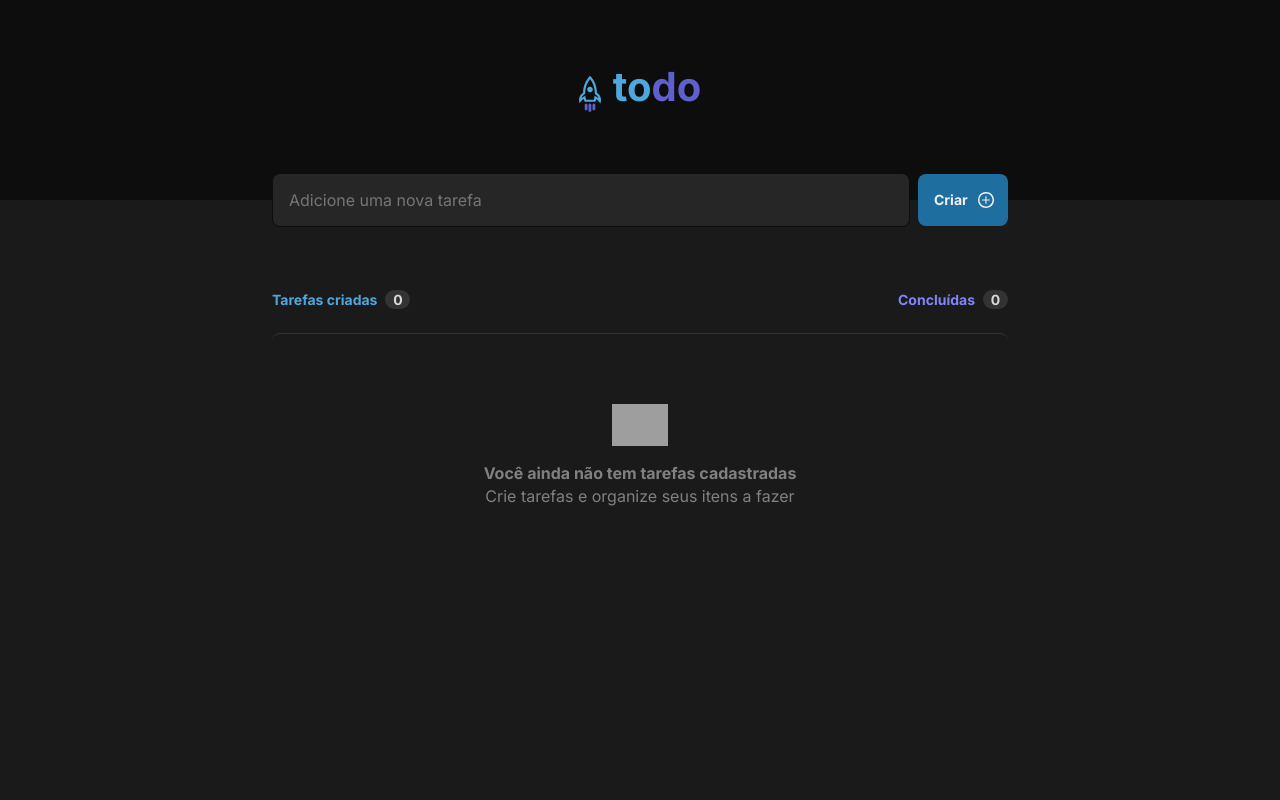
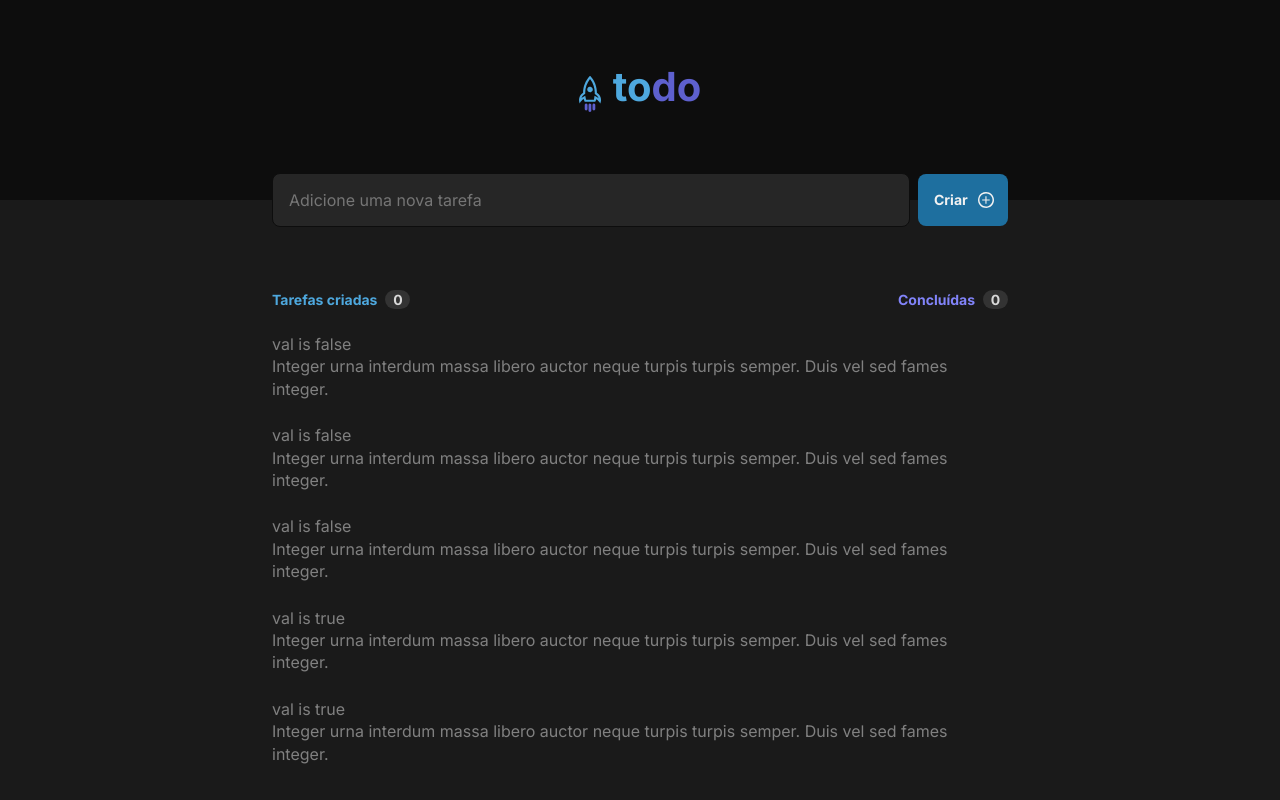
Before and after one commit to lmeilibr/ignite-01, a React (Vite) app in the folder desafio-01/: page / in a window 1280 px wide. Built offline with nearby package versions, Linux system fonts and the light colour scheme; grey boxes are pictures that could not be loaded.

Commit message:
conditional rendering

```diff
--- a/desafio-01/src/App.tsx
+++ b/desafio-01/src/App.tsx
@@ -1,8 +1,11 @@
 import './global.css'
-import styles from './App.module.css'
 import {Header} from './components/Header'
 import {NewTask} from "./components/NewTask";
+import {TaskItem, TaskProp} from "./components/TaskItem";
 import {Tasks} from "./components/Tasks";
+
+
+
 
 function App() {
     return (
--- /dev/null
+++ b/desafio-01/src/components/TaskItem.tsx
@@ -0,0 +1,14 @@
+export interface TaskProps {
+    isCompleted: boolean
+    text: string
+}
+
+
+export function TaskItem({isCompleted, text}: TaskProps) {
+    return (
+        <div>
+            <div>{`val is ${isCompleted}`}</div>
+            <div>{text}</div>
+        </div>
+    )
+}
--- a/desafio-01/src/components/Tasks.tsx
+++ b/desafio-01/src/components/Tasks.tsx
@@ -1,5 +1,40 @@
 import styles from './Tasks.module.css'
-import clipboard from '../assets/Clipboard.svg'
+import clipboardImg from '../assets/Clipboard.svg'
+import {TaskItem, TaskProps} from "./TaskItem";
+
+interface Task extends TaskProps {
+    id: string
+}
+
+let taskList: Task[] = [
+    {
+        id: "fdsgfsd1",
+        isCompleted: false,
+        text: "Integer urna interdum massa libero auctor neque turpis turpis semper. Duis vel sed fames integer."
+    },
+    {
+        id: "fdsgfsd2",
+        isCompleted: false,
+        text: "Integer urna interdum massa libero auctor neque turpis turpis semper. Duis vel sed fames integer."
+    },
+    {
+        id: "fdsgfsd3",
+        isCompleted: false,
+        text: "Integer urna interdum massa libero auctor neque turpis turpis semper. Duis vel sed fames integer."
+    },
+    {
+        id: "fdsgfsd4",
+        isCompleted: true,
+        text: "Integer urna interdum massa libero auctor neque turpis turpis semper. Duis vel sed fames integer."
+    },
+    {
+        id: "fdsgfsd5",
+        isCompleted: true,
+        text: "Integer urna interdum massa libero auctor neque turpis turpis semper. Duis vel sed fames integer."
+    },
+]
+
+// taskList = []
 
 export function Tasks() {
     return (
@@ -14,13 +49,17 @@ export function Tasks() {
                     <span className={styles.counter}>0</span>
                 </div>
             </header>
-            <div className={styles.clipboard}>
-                <img src={clipboard} alt="Clipboard"/>
+            {(taskList.length > 0)?taskList.map(task => {
+                return (
+                    <TaskItem key={task.id} isCompleted={task.isCompleted} text={task.text}/>
+                )
+            }):<div className={styles.clipboard}>
+                <img src={clipboardImg} alt="Clipboard"/>
                 <div>
                     <p className={styles.title}>Você ainda não tem tarefas cadastradas</p>
                     <p className={styles.subtitle}>Crie tarefas e organize seus itens a fazer</p>
                 </div>
-            </div>
+            </div>}
         </div>
     )
 }
```
